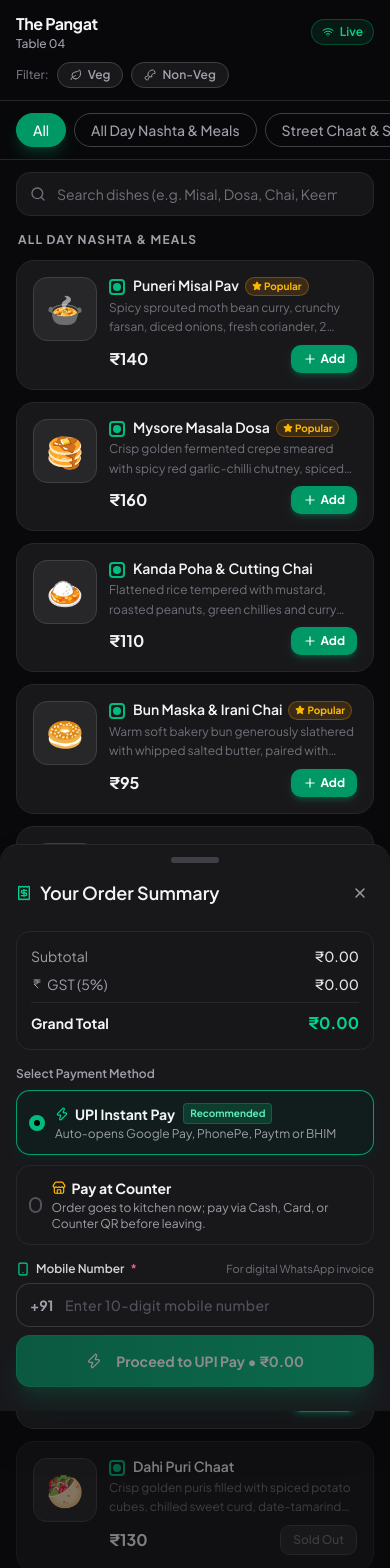
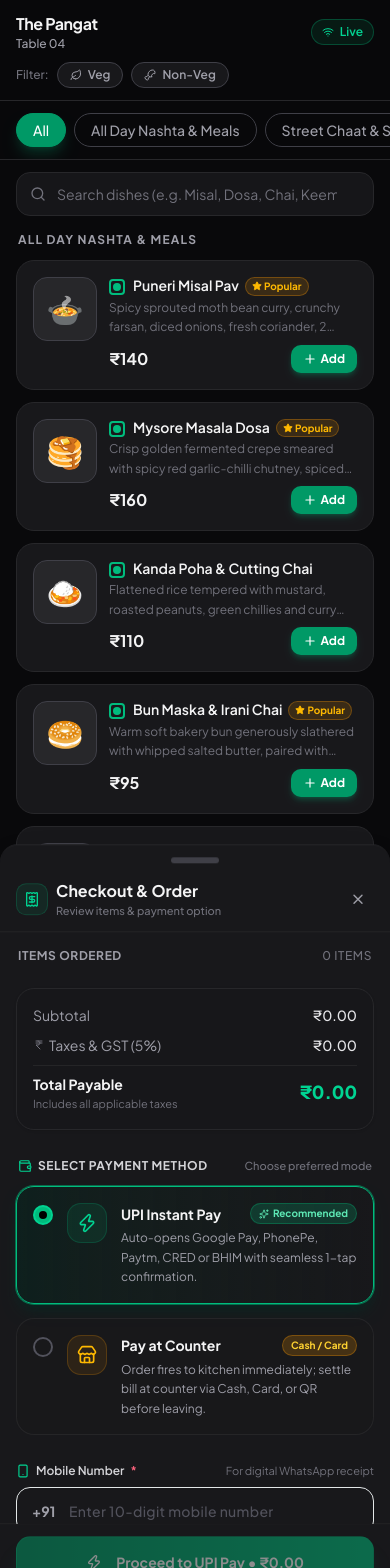
Before and after one commit to itznick/pangat-web, a React (Vite) app: page /r/pangat/t/04 in a window 390 px wide. Shown: the top 1568 px of the page. Built offline with nearby package versions, Linux system fonts and the light colour scheme; a web font is replaced by a local one.

Commit message:
Polish checkout drawer payment UI
Refresh the order summary, bill breakdown, payment options, and mobile/OTP verification sections with clearer visual hierarchy and spacing.

```diff
--- a/src/features/diner/components/CheckoutDrawer.tsx
+++ b/src/features/diner/components/CheckoutDrawer.tsx
@@ -13,6 +13,8 @@ import {
   ShieldCheck,
   AlertCircle,
   CheckCircle2,
+  Wallet,
+  Sparkles,
 } from "lucide-react"
 import { Drawer, DrawerHeader, DrawerTitle, DrawerContent, DrawerFooter } from "@/components/ui/drawer"
 import { Button } from "@/components/ui/button"
@@ -69,196 +71,239 @@ export function CheckoutDrawer({ open, onClose, onProceedToPay }: CheckoutDrawer
   }
 
   return (
-    <Drawer open={open} onClose={onClose} className="max-h-[92vh]">
-      <DrawerHeader>
+    <Drawer open={open} onClose={onClose} className="max-h-[94vh]">
+      <DrawerHeader className="border-b border-zinc-800/80 pb-3">
         <div className="flex items-center justify-between">
           <div className="flex items-center gap-2">
+            <div className="w-8 h-8 rounded-lg bg-emerald-500/10 border border-emerald-500/20 flex items-center justify-center">
               <Receipt className="h-4 w-4 text-emerald-400" />
-            <DrawerTitle>Your Order Summary</DrawerTitle>
+            </div>
+            <div>
+              <DrawerTitle className="text-base font-bold text-zinc-100">Checkout & Order</DrawerTitle>
+              <p className="text-[11px] text-zinc-500 font-medium">Review items & payment option</p>
+            </div>
           </div>
           <button
             onClick={onClose}
-            className="p-1.5 rounded-lg hover:bg-zinc-800 text-zinc-400 hover:text-zinc-200 transition-colors"
+            className="p-2 rounded-xl hover:bg-zinc-800 text-zinc-400 hover:text-zinc-200 transition-colors"
           >
             <X className="h-4 w-4" />
           </button>
         </div>
       </DrawerHeader>
 
-      <DrawerContent className="overflow-y-auto max-h-[58vh] px-4 space-y-4">
-        {/* Cart Items */}
+      <DrawerContent className="overflow-y-auto max-h-[70vh] px-4 py-4 space-y-6">
+        {/* Cart Items List */}
         <div className="space-y-3">
+          <div className="flex items-center justify-between text-xs font-bold uppercase tracking-wider text-zinc-400 px-0.5">
+            <span>Items Ordered</span>
+            <span className="text-zinc-500 font-medium">{entries.length} {entries.length === 1 ? 'item' : 'items'}</span>
+          </div>
+
+          <div className="space-y-2.5">
             {entries.map((entry) => {
               const modTotal = entry.selectedModifiers.reduce((sum, m) => sum + m.price, 0)
               const itemPrice = entry.price + modTotal
               return (
-              <div key={entry._localId} className="flex items-start gap-3 py-2 border-b border-zinc-800/60">
+                <div
+                  key={entry._localId}
+                  className="flex items-start gap-3 p-2.5 rounded-xl bg-zinc-900/40 border border-zinc-800/60"
+                >
                   {/* Dietary indicator */}
-                <div className="mt-0.5">
+                  <div className="mt-0.5 flex-shrink-0">
                     {entry.isVeg ? (
+                      <span className="inline-flex p-1 rounded-md bg-emerald-500/10 border border-emerald-500/20">
                         <Leaf className="h-3.5 w-3.5 text-emerald-500" />
+                      </span>
                     ) : (
+                      <span className="inline-flex p-1 rounded-md bg-rose-500/10 border border-rose-500/20">
                         <Drumstick className="h-3.5 w-3.5 text-rose-500" />
+                      </span>
                     )}
                   </div>
 
                   <div className="flex-1 min-w-0">
-                  <p className="text-sm font-semibold text-zinc-100">{entry.name}</p>
+                    <p className="text-sm font-semibold text-zinc-100 leading-snug">{entry.name}</p>
                     {entry.selectedModifiers.length > 0 && (
-                    <p className="text-xs text-zinc-500 mt-0.5">
+                      <p className="text-xs text-zinc-400 mt-0.5">
                         {entry.selectedModifiers.map((m) => m.name).join(", ")}
                       </p>
                     )}
                     {entry.notes && (
-                    <p className="text-xs text-amber-400/80 mt-0.5 italic">"{entry.notes}"</p>
+                      <p className="text-xs text-amber-400/90 mt-0.5 italic">"{entry.notes}"</p>
                     )}
                   </div>
 
                   {/* Quantity controls */}
-                <div className="flex items-center gap-2">
+                  <div className="flex items-center gap-1.5 flex-shrink-0">
                     <button
                       onClick={() => decrementItem(entry._localId)}
-                    className="w-6 h-6 rounded-full bg-zinc-800 border border-zinc-700 flex items-center justify-center hover:bg-zinc-700 transition-colors"
+                      className="w-7 h-7 rounded-lg bg-zinc-800 border border-zinc-700 flex items-center justify-center hover:bg-zinc-700 transition-colors"
                     >
                       <Minus className="h-3 w-3 text-zinc-300" />
                     </button>
                     <span className="text-sm font-bold text-zinc-100 w-4 text-center">{entry.quantity}</span>
                     <button
                       onClick={() => incrementItem(entry._localId)}
-                    className="w-6 h-6 rounded-full bg-zinc-800 border border-zinc-700 flex items-center justify-center hover:bg-zinc-700 transition-colors"
+                      className="w-7 h-7 rounded-lg bg-zinc-800 border border-zinc-700 flex items-center justify-center hover:bg-zinc-700 transition-colors"
                     >
                       <Plus className="h-3 w-3 text-zinc-300" />
                     </button>
                   </div>
 
-                <span className="text-sm font-bold text-zinc-100 ml-1 min-w-[52px] text-right">
+                  <span className="text-sm font-bold text-zinc-100 ml-1 min-w-[54px] text-right">
                     ₹{(itemPrice * entry.quantity).toFixed(0)}
                   </span>
                 </div>
               )
             })}
           </div>
+        </div>
 
-        {/* Bill breakdown */}
-        <div className="bg-zinc-900/70 rounded-xl p-3.5 border border-zinc-800 space-y-2">
+        {/* Bill Breakdown Card */}
+        <div className="bg-zinc-900/80 rounded-2xl p-4 border border-zinc-800 space-y-2.5 shadow-sm">
           <div className="flex justify-between text-sm">
             <span className="text-zinc-400">Subtotal</span>
             <span className="text-zinc-200 font-medium">₹{subtotal.toFixed(2)}</span>
           </div>
           <div className="flex justify-between text-sm">
             <span className="text-zinc-400 flex items-center gap-1">
-              <IndianRupee className="h-3 w-3" />
-              GST (5%)
+              <IndianRupee className="h-3 w-3 text-zinc-500" />
+              Taxes & GST (5%)
             </span>
             <span className="text-zinc-200 font-medium">₹{gst.toFixed(2)}</span>
           </div>
-          <Separator className="bg-zinc-800" />
-          <div className="flex justify-between items-center">
-            <span className="text-sm font-bold text-zinc-100">Grand Total</span>
-            <span className="text-base font-bold text-emerald-400">₹{total.toFixed(2)}</span>
+          <Separator className="bg-zinc-800/90 my-1" />
+          <div className="flex justify-between items-center pt-0.5">
+            <div>
+              <span className="text-sm font-bold text-zinc-100">Total Payable</span>
+              <p className="text-[11px] text-zinc-500">Includes all applicable taxes</p>
+            </div>
+            <span className="text-lg font-black text-emerald-400">₹{total.toFixed(2)}</span>
           </div>
         </div>
 
-        {/* Payment Selector Radio Tiles */}
-        <div className="space-y-2">
-          <label className="text-xs font-semibold text-zinc-400 block">
+        {/* Spacious & Elevated Payment Selector (Enhanced layout) */}
+        <div className="space-y-3 pt-1">
+          <div className="flex items-center justify-between px-0.5">
+            <span className="text-xs font-bold uppercase tracking-wider text-zinc-300 flex items-center gap-1.5">
+              <Wallet className="h-3.5 w-3.5 text-emerald-400" />
               Select Payment Method
-          </label>
-          <div className="grid grid-cols-1 gap-2.5">
-            {/* Tile 1: UPI Instant Pay */}
+            </span>
+            <span className="text-[11px] text-zinc-500 font-medium">Choose preferred mode</span>
+          </div>
+
+          <div className="grid grid-cols-1 gap-3.5">
+            {/* Option 1: UPI Instant Pay */}
             <div
               onClick={() => setPaymentMethod("UPI_INSTANT")}
               className={cn(
-                "p-3 rounded-xl border transition-all cursor-pointer relative",
+                "p-4 rounded-2xl border transition-all duration-200 cursor-pointer relative",
                 paymentMethod === "UPI_INSTANT"
-                  ? "bg-emerald-950/30 border-emerald-500/80 shadow-md shadow-emerald-950/50"
-                  : "bg-zinc-900/60 border-zinc-800 hover:border-zinc-700"
+                  ? "bg-gradient-to-r from-emerald-950/40 to-zinc-900 border-emerald-500 ring-1 ring-emerald-500/50 shadow-lg shadow-emerald-950/50"
+                  : "bg-zinc-900/50 border-zinc-800/90 hover:border-zinc-700 hover:bg-zinc-900/80"
               )}
             >
-              <div className="flex items-start justify-between">
-                <div className="flex items-center gap-2.5">
+              <div className="flex items-start gap-3.5">
+                {/* Radio Circle */}
                 <div
                   className={cn(
-                      "w-4 h-4 rounded-full border-2 flex items-center justify-center transition-all",
+                    "w-5 h-5 rounded-full border-2 flex items-center justify-center transition-all mt-0.5 flex-shrink-0",
                     paymentMethod === "UPI_INSTANT"
-                        ? "border-emerald-500 bg-emerald-500"
+                      ? "border-emerald-400 bg-emerald-500"
                       : "border-zinc-600 bg-transparent"
                   )}
                 >
                   {paymentMethod === "UPI_INSTANT" && (
-                      <div className="w-1.5 h-1.5 rounded-full bg-black" />
+                    <div className="w-2 h-2 rounded-full bg-black" />
                   )}
                 </div>
-                  <div>
-                    <div className="flex items-center gap-2">
+
+                {/* Icon Box */}
+                <div className="w-10 h-10 rounded-xl bg-emerald-500/10 border border-emerald-500/20 flex items-center justify-center flex-shrink-0">
+                  <Zap className="h-5 w-5 text-emerald-400" />
+                </div>
+
+                {/* Content */}
+                <div className="flex-1 min-w-0">
+                  <div className="flex items-center justify-between gap-2">
                     <p className="text-sm font-bold text-zinc-100 flex items-center gap-1.5">
-                        <Zap className="h-3.5 w-3.5 text-emerald-400" />
                       UPI Instant Pay
                     </p>
-                      <span className="px-1.5 py-0.5 rounded text-[10px] font-bold bg-emerald-500/20 text-emerald-300 border border-emerald-500/30">
+                    <span className="inline-flex items-center gap-1 px-2 py-0.5 rounded-full text-[10px] font-bold bg-emerald-500/20 text-emerald-300 border border-emerald-500/30 flex-shrink-0">
+                      <Sparkles className="h-2.5 w-2.5" />
                       Recommended
                     </span>
                   </div>
-                    <p className="text-xs text-zinc-400 mt-0.5">
-                      Auto-opens Google Pay, PhonePe, Paytm or BHIM
+                  <p className="text-xs text-zinc-400 mt-1 leading-relaxed">
+                    Auto-opens Google Pay, PhonePe, Paytm, CRED or BHIM with seamless 1-tap confirmation.
                   </p>
                 </div>
               </div>
             </div>
-            </div>
 
-            {/* Tile 2: Pay at Counter */}
+            {/* Option 2: Pay at Counter */}
             <div
               onClick={() => setPaymentMethod("PAY_AT_COUNTER")}
               className={cn(
-                "p-3 rounded-xl border transition-all cursor-pointer relative",
+                "p-4 rounded-2xl border transition-all duration-200 cursor-pointer relative",
                 paymentMethod === "PAY_AT_COUNTER"
-                  ? "bg-amber-950/20 border-amber-500/80 shadow-md shadow-amber-950/40"
-                  : "bg-zinc-900/60 border-zinc-800 hover:border-zinc-700"
+                  ? "bg-gradient-to-r from-amber-950/30 to-zinc-900 border-amber-500 ring-1 ring-amber-500/50 shadow-lg shadow-amber-950/40"
+                  : "bg-zinc-900/50 border-zinc-800/90 hover:border-zinc-700 hover:bg-zinc-900/80"
               )}
             >
-              <div className="flex items-start justify-between">
-                <div className="flex items-center gap-2.5">
+              <div className="flex items-start gap-3.5">
+                {/* Radio Circle */}
                 <div
                   className={cn(
-                      "w-4 h-4 rounded-full border-2 flex items-center justify-center transition-all",
+                    "w-5 h-5 rounded-full border-2 flex items-center justify-center transition-all mt-0.5 flex-shrink-0",
                     paymentMethod === "PAY_AT_COUNTER"
-                        ? "border-amber-500 bg-amber-500"
+                      ? "border-amber-400 bg-amber-500"
                       : "border-zinc-600 bg-transparent"
                   )}
                 >
                   {paymentMethod === "PAY_AT_COUNTER" && (
-                      <div className="w-1.5 h-1.5 rounded-full bg-black" />
+                    <div className="w-2 h-2 rounded-full bg-black" />
                   )}
                 </div>
-                  <div>
+
+                {/* Icon Box */}
+                <div className="w-10 h-10 rounded-xl bg-amber-500/10 border border-amber-500/20 flex items-center justify-center flex-shrink-0">
+                  <Store className="h-5 w-5 text-amber-400" />
+                </div>
+
+                {/* Content */}
+                <div className="flex-1 min-w-0">
+                  <div className="flex items-center justify-between gap-2">
                     <p className="text-sm font-bold text-zinc-100 flex items-center gap-1.5">
-                      <Store className="h-3.5 w-3.5 text-amber-400" />
                       Pay at Counter
                     </p>
-                    <p className="text-xs text-zinc-400 mt-0.5">
-                      Order goes to kitchen now; pay via Cash, Card, or Counter QR before leaving.
+                    <span className="px-2 py-0.5 rounded-full text-[10px] font-bold bg-amber-500/20 text-amber-300 border border-amber-500/30 flex-shrink-0">
+                      Cash / Card
+                    </span>
+                  </div>
+                  <p className="text-xs text-zinc-400 mt-1 leading-relaxed">
+                    Order fires to kitchen immediately; settle bill at counter via Cash, Card, or QR before leaving.
                   </p>
                 </div>
               </div>
             </div>
           </div>
         </div>
-        </div>
 
-        {/* Mobile Number Input with strict validation */}
-        <div>
-          <label className="flex items-center justify-between text-xs font-semibold text-zinc-300 mb-1.5">
+        {/* Mobile Number Input Section */}
+        <div className="space-y-2 pt-1">
+          <label className="flex items-center justify-between text-xs font-semibold text-zinc-300">
             <span className="flex items-center gap-1.5">
               <Smartphone className="h-3.5 w-3.5 text-emerald-400" />
               Mobile Number <span className="text-rose-400">*</span>
             </span>
             <span className="text-[11px] text-zinc-500 font-normal">
-              {paymentMethod === "PAY_AT_COUNTER" ? "Required for OTP & order confirmation" : "For digital WhatsApp invoice"}
+              {paymentMethod === "PAY_AT_COUNTER" ? "Required for anti-prank OTP" : "For digital WhatsApp receipt"}
             </span>
           </label>
           <div className="relative">
-            <span className="absolute left-3.5 top-1/2 -translate-y-1/2 text-sm font-bold text-zinc-400">
+            <span className="absolute left-4 top-1/2 -translate-y-1/2 text-sm font-bold text-zinc-400">
               +91
             </span>
             <input
@@ -269,17 +314,17 @@ export function CheckoutDrawer({ open, onClose, onProceedToPay }: CheckoutDrawer
               value={mobile}
               onChange={handleMobileChange}
               className={cn(
-                "w-full h-11 pl-12 pr-4 rounded-xl bg-zinc-900 border text-sm text-zinc-100 placeholder:text-zinc-600 font-medium tracking-wide focus:outline-none transition-all",
+                "w-full h-12 pl-13 pr-4 rounded-xl bg-zinc-900 border text-sm text-zinc-100 placeholder:text-zinc-600 font-medium tracking-wide focus:outline-none transition-all",
                 hasAttemptedSubmit && !isMobileValid
-                  ? "border-rose-500/80 focus:ring-1 focus:ring-rose-500/40"
-                  : "border-zinc-700/80 focus:border-emerald-500/60 focus:ring-1 focus:ring-emerald-500/40"
+                  ? "border-rose-500/80 focus:ring-1 focus:ring-rose-500/40 bg-rose-950/10"
+                  : "border-zinc-750 focus:border-emerald-500/70 focus:ring-1 focus:ring-emerald-500/40"
               )}
             />
           </div>
 
           {hasAttemptedSubmit && !isMobileValid && (
-            <p className="flex items-center gap-1 text-xs text-rose-400 mt-1.5">
-              <AlertCircle className="h-3.5 w-3.5" />
+            <p className="flex items-center gap-1.5 text-xs text-rose-400 mt-1 px-1">
+              <AlertCircle className="h-3.5 w-3.5 flex-shrink-0" />
               Please enter a valid 10-digit Indian mobile number (e.g. 9820012345).
             </p>
           )}
@@ -287,24 +332,26 @@ export function CheckoutDrawer({ open, onClose, onProceedToPay }: CheckoutDrawer
 
         {/* Pay at Counter 4-digit OTP Security Step */}
         {paymentMethod === "PAY_AT_COUNTER" && (
-          <div className="p-3.5 rounded-xl bg-zinc-900/90 border border-amber-500/30 space-y-2.5">
-            <div className="flex items-start gap-2">
-              <ShieldCheck className="h-4 w-4 text-amber-400 mt-0.5 flex-shrink-0" />
+          <div className="p-4 rounded-2xl bg-zinc-900/90 border border-amber-500/40 space-y-3 shadow-lg">
+            <div className="flex items-start gap-2.5">
+              <div className="p-1.5 rounded-lg bg-amber-500/10 border border-amber-500/20">
+                <ShieldCheck className="h-4 w-4 text-amber-400 flex-shrink-0" />
+              </div>
               <div>
-                <p className="text-xs font-bold text-zinc-200">Anti-Prank Order Verification</p>
-                <p className="text-[11px] text-zinc-400">
-                  To protect kitchen prep from false orders, enter the 4-digit code.
+                <p className="text-xs font-bold text-zinc-100">Anti-Prank Order Verification</p>
+                <p className="text-[11px] text-zinc-400 mt-0.5">
+                  To protect our kitchen from fake QR fires, please enter the demo code below.
                 </p>
               </div>
             </div>
 
-            <div>
-              <div className="flex items-center justify-between mb-1">
-                <span className="text-xs text-zinc-400">
-                  Verification Code:
+            <div className="space-y-1.5 pt-1">
+              <div className="flex items-center justify-between">
+                <span className="text-xs text-zinc-400 font-medium">
+                  Enter 4-Digit Code:
                 </span>
-                <span className="text-[11px] font-bold text-amber-400 bg-amber-400/10 px-2 py-0.5 rounded border border-amber-400/20">
-                  Demo Code: 1234
+                <span className="text-[11px] font-bold text-amber-300 bg-amber-500/20 px-2 py-0.5 rounded-md border border-amber-500/30">
+                  Demo OTP: 1234
                 </span>
               </div>
               <div className="relative">
@@ -312,16 +359,16 @@ export function CheckoutDrawer({ open, onClose, onProceedToPay }: CheckoutDrawer
                   type="tel"
                   inputMode="numeric"
                   maxLength={4}
-                  placeholder="Enter 1234"
+                  placeholder="1234"
                   value={otp}
                   onChange={handleOtpChange}
                   className={cn(
-                    "w-full h-11 px-4 rounded-xl bg-zinc-950 border text-center text-lg font-bold tracking-widest text-zinc-100 placeholder:text-zinc-700 placeholder:text-sm focus:outline-none transition-all",
+                    "w-full h-12 px-4 rounded-xl bg-zinc-950 border text-center text-lg font-bold tracking-[0.4em] text-zinc-100 placeholder:text-zinc-700 placeholder:tracking-normal focus:outline-none transition-all",
                     isOtpValid
-                      ? "border-emerald-500/80 text-emerald-400 bg-emerald-950/20"
+                      ? "border-emerald-500 text-emerald-400 bg-emerald-950/20 ring-1 ring-emerald-500/40"
                       : hasAttemptedSubmit && !isOtpValid
-                      ? "border-rose-500/80"
-                      : "border-zinc-700 focus:border-amber-500/60"
+                      ? "border-rose-500/80 bg-rose-950/10"
+                      : "border-zinc-700 focus:border-amber-500/70"
                   )}
                 />
                 {isOtpValid && (
@@ -330,8 +377,8 @@ export function CheckoutDrawer({ open, onClose, onProceedToPay }: CheckoutDrawer
               </div>
 
               {hasAttemptedSubmit && !isOtpValid && (
-                <p className="flex items-center gap-1 text-xs text-rose-400 mt-1">
-                  <AlertCircle className="h-3 w-3" />
+                <p className="flex items-center gap-1 text-xs text-rose-400 mt-1 px-1">
+                  <AlertCircle className="h-3 w-3 flex-shrink-0" />
                   Incorrect code. Please enter demo OTP "1234".
                 </p>
               )}
@@ -340,7 +387,7 @@ export function CheckoutDrawer({ open, onClose, onProceedToPay }: CheckoutDrawer
         )}
       </DrawerContent>
 
-      <DrawerFooter>
+      <DrawerFooter className="border-t border-zinc-800/80 pt-3">
         <Button
           className={cn(
             "w-full h-13 text-sm font-bold rounded-xl",
```
Lines whose indentation alone changed are shown as unchanged.
